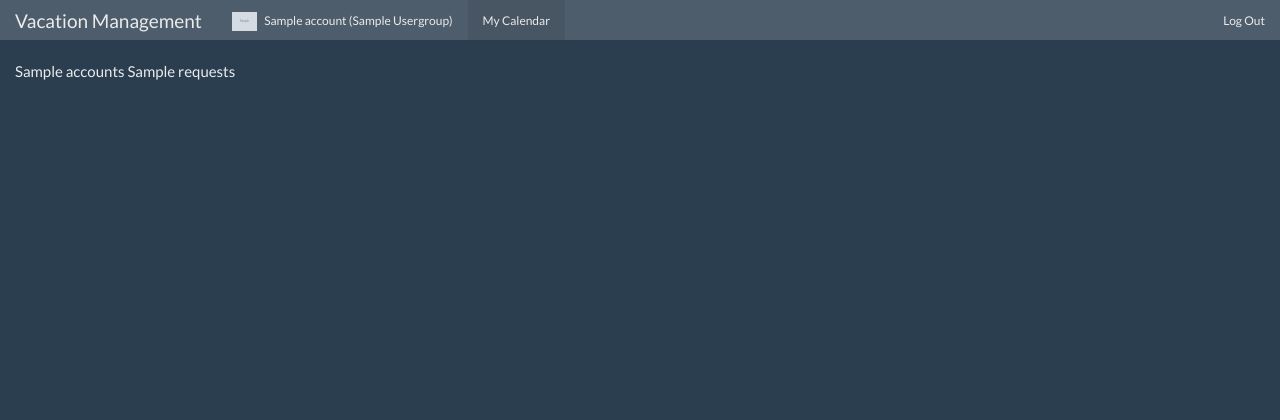
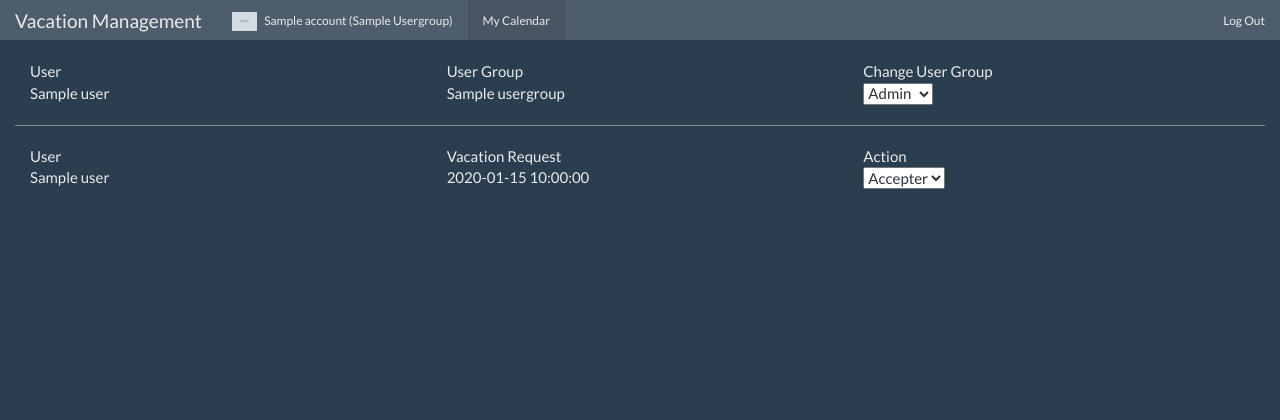
Before and after one commit to MarkIbolya7/VacationManagement, a Flask app: template templates/admin.html in a window 1280 px wide. Shown: the top 420 px of the page. Run offline with Flask 2, Linux system fonts and the light colour scheme; the template is opened without the code that fills it: most values are stand-ins (such as "Sample title", 1, 10 or a date in 2020); grey boxes marked "Sample" are stand-in pictures; some libraries are stand-ins or nearby versions.

Commit message:
Admin panel - Listing Users and Vacation Requests

```diff
--- a/static/css/frontpage.css
+++ b/static/css/frontpage.css
@@ -14,3 +14,7 @@ body {
 .dncalendar-body thead tr td{
     color: #ebebeb !important;
 }
+
+select{
+    color:#2a323a !important;
+}
--- a/templates/admin.html
+++ b/templates/admin.html
@@ -15,7 +15,7 @@
 
     <link href="https://fonts.googleapis.com/css?family=Roboto" rel="stylesheet">
     <meta name="viewport" content="width=device-width, initial-scale=1">
-    <title>Vacation Management</title>
+    <title>Vacation Management Admin</title>
 
 
 </head>
@@ -40,8 +40,39 @@
 <div class="container-fluid">
     <div class="row">
         <div class="col-md-12">
-{{ accounts }}
-            {{requests}}
+            <div class="col-md-4">User</div>
+            <div class="col-md-4">User Group</div>
+            <div class="col-md-4">Change User Group</div>
+            {% for acc in accounts %}
+            <div class="col-md-4">{{acc['user']}}</div>
+            <div class="col-md-4">{{acc['usergroup']}}</div>
+            <div class="col-md-4">
+                <select id="{{acc['user']}}">
+                    <option value="admin" {%if acc['usergroup']=='admin' %}selected="selected"{%endif%}>Admin</option>
+                    <option value="viewer" {%if acc['usergroup']=='viewer' %}selected="selected"{%endif%}>Viewer</option>
+                    <option value="pending" {%if acc['usergroup']=='pending' %}selected="selected"{%endif%}>Viewer</option>
+                </select>
+            </div>
+            {% endfor %}
+        </div>
+
+        <div class="col-md-12">
+            <div style="border-bottom: 1px solid #888888;margin:20px 0 20px 0"></div>
+            <div class="col-md-4">User</div>
+            <div class="col-md-4">Vacation Request</div>
+            <div class="col-md-4">Action</div>
+            {% for req in requests %}
+            <div class="col-md-4">{{req['user']}}</div>
+            <div class="col-md-4">{{req['date']}}</div>
+            <div class="col-md-4">
+                <select id="{{req['user']}}">
+                    <option value="admin" {%if req['status']=='pending' %}selected="selected"{%endif%}>Pending</option>
+                    <option value="viewer" {%if req['status']=='accepted' %}selected="selected"{%endif%}>Accepter</option>
+                    <option value="pending" {%if req['status']=='declined' %}selected="selected"{%endif%}>Declined</option>
+                </select>
+            </div>
+            {% endfor %}
+            <hr>
         </div>
     </div>
     <div class="footer navbar-fixed-bottom">
```
Also changed, not shown: templates/index.html (+1 -7 lines), vacman/admin.py (+4 -4 lines).
